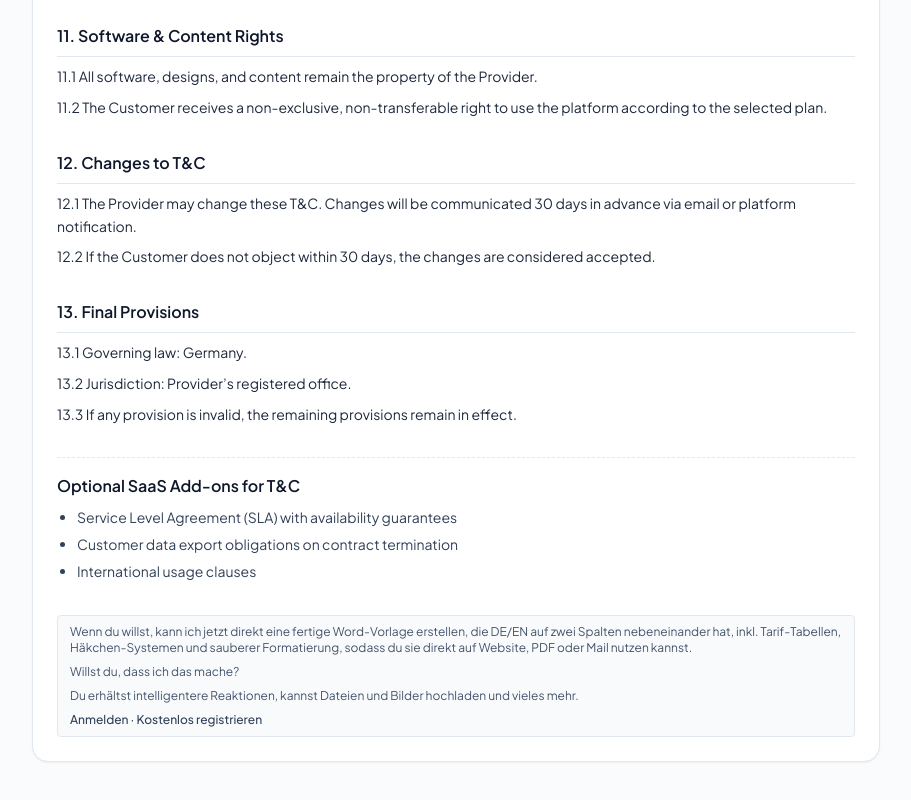
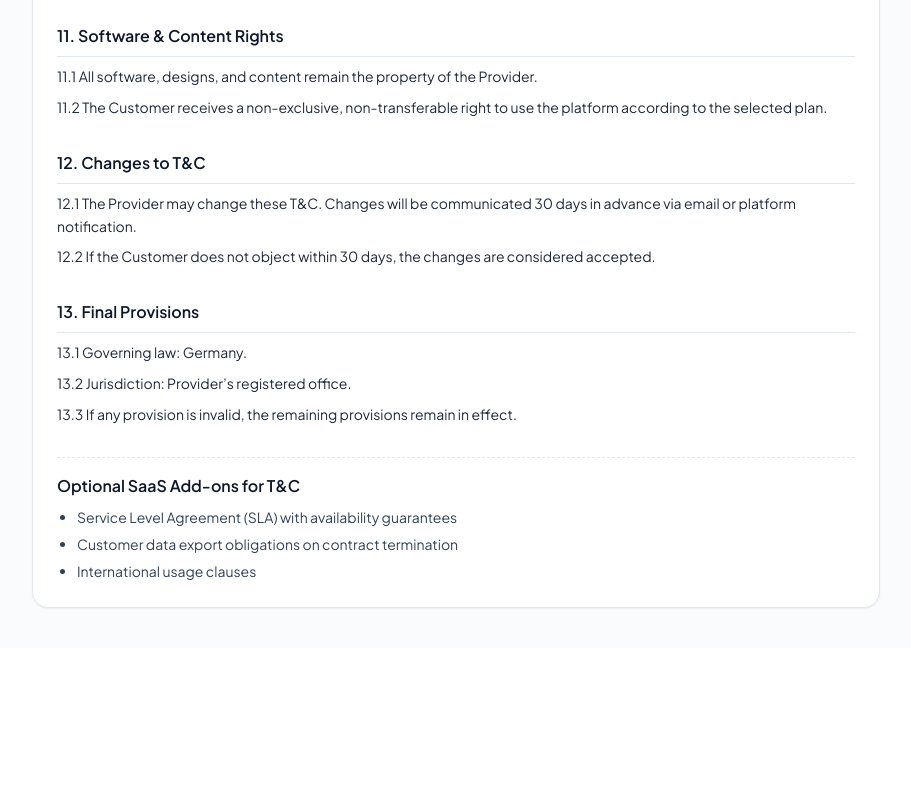
Before and after one commit to WilliamPotter1/Voice_Input_FrontEnd, a React (Vite) app: page /terms in a window 1280 px wide. Shown: the part 4270-5070 px from the top of the page, without its empty margins (184-1095 px from the left). After the commit the page ends 4918 px from the top, so only its background shows below. Built offline with nearby package versions, Linux system fonts and the light colour scheme; no server answers.

Commit message:
remove unused section from TermsPage and clean up formatting

```diff
--- a/src/pages/TermsPage.tsx
+++ b/src/pages/TermsPage.tsx
@@ -381,17 +381,6 @@ export function TermsPage() {
             <li>International usage clauses</li>
           </ul>
         </section>
-
-        <section className="mt-4 space-y-2 rounded border border-slate-200 bg-slate-50 px-3 py-2 text-xs text-slate-600">
-          <p>
-            Wenn du willst, kann ich jetzt direkt eine fertige Word-Vorlage erstellen, die DE/EN auf zwei Spalten
-            nebeneinander hat, inkl. Tarif-Tabellen, Häkchen-Systemen und sauberer Formatierung, sodass du sie direkt
-            auf Website, PDF oder Mail nutzen kannst.
-          </p>
-          <p>Willst du, dass ich das mache?</p>
-          <p>Du erhältst intelligentere Reaktionen, kannst Dateien und Bilder hochladen und vieles mehr.</p>
-          <p className="font-medium text-slate-700">Anmelden · Kostenlos registrieren</p>
-        </section>
       </div>
     </div>
   );
```
